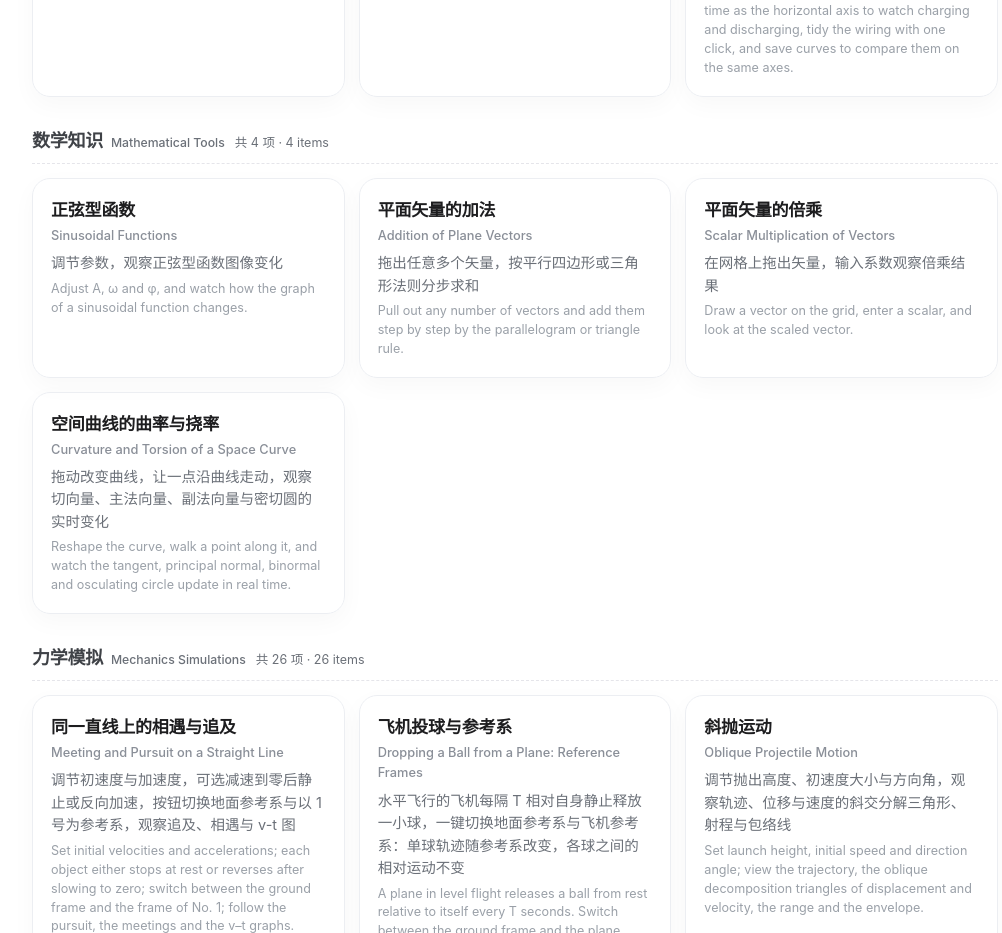
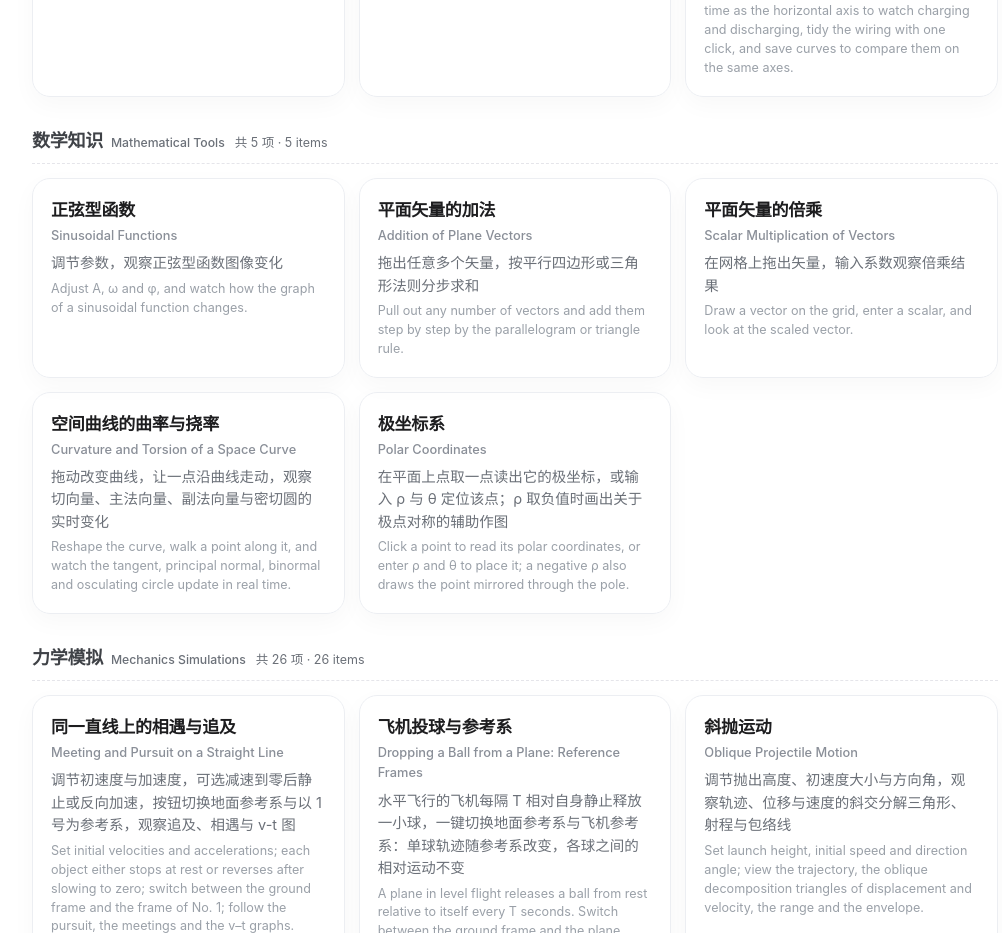
Before and after one commit to bojian711/bojian711, a plain HTML site: page index.html in a window 1280 px wide. Shown: the part 1220-2153 px from the top of the page, without its empty margins (125-1127 px from the left). Drawn offline with Linux system fonts and the light colour scheme.

Commit message:
Add polar-coordinates demo to index

```diff
--- a/index.html
+++ b/index.html
@@ -266,7 +266,7 @@
             <div class="cat-section" id="cat-math">
                 <div class="cat-head">
                     <span class="cat-title">数学知识<span class="en-sub">Mathematical Tools</span></span>
-                    <span class="cat-num">共 4 项 · 4 items</span>
+                    <span class="cat-num">共 5 项 · 5 items</span>
                 </div>
                 <div class="project-grid">
                     <div class="project-card">
@@ -291,6 +291,12 @@
                         <div>
                             <div class="project-title"><a href="./space-curve-frenet.html">空间曲线的曲率与挠率</a><span class="title-en">Curvature and Torsion of a Space Curve</span></div>
                             <div class="project-desc">拖动改变曲线，让一点沿曲线走动，观察切向量、主法向量、副法向量与密切圆的实时变化</div><div class="desc-en">Reshape the curve, walk a point along it, and watch the tangent, principal normal, binormal and osculating circle update in real time.</div>
+                        </div>
+                    </div>
+                    <div class="project-card">
+                        <div>
+                            <div class="project-title"><a href="./polar-coordinates.html">极坐标系</a><span class="title-en">Polar Coordinates</span></div>
+                            <div class="project-desc">在平面上点取一点读出它的极坐标，或输入 ρ 与 θ 定位该点；ρ 取负值时画出关于极点对称的辅助作图</div><div class="desc-en">Click a point to read its polar coordinates, or enter ρ and θ to place it; a negative ρ also draws the point mirrored through the pole.</div>
                         </div>
                     </div>
                 </div>
```
